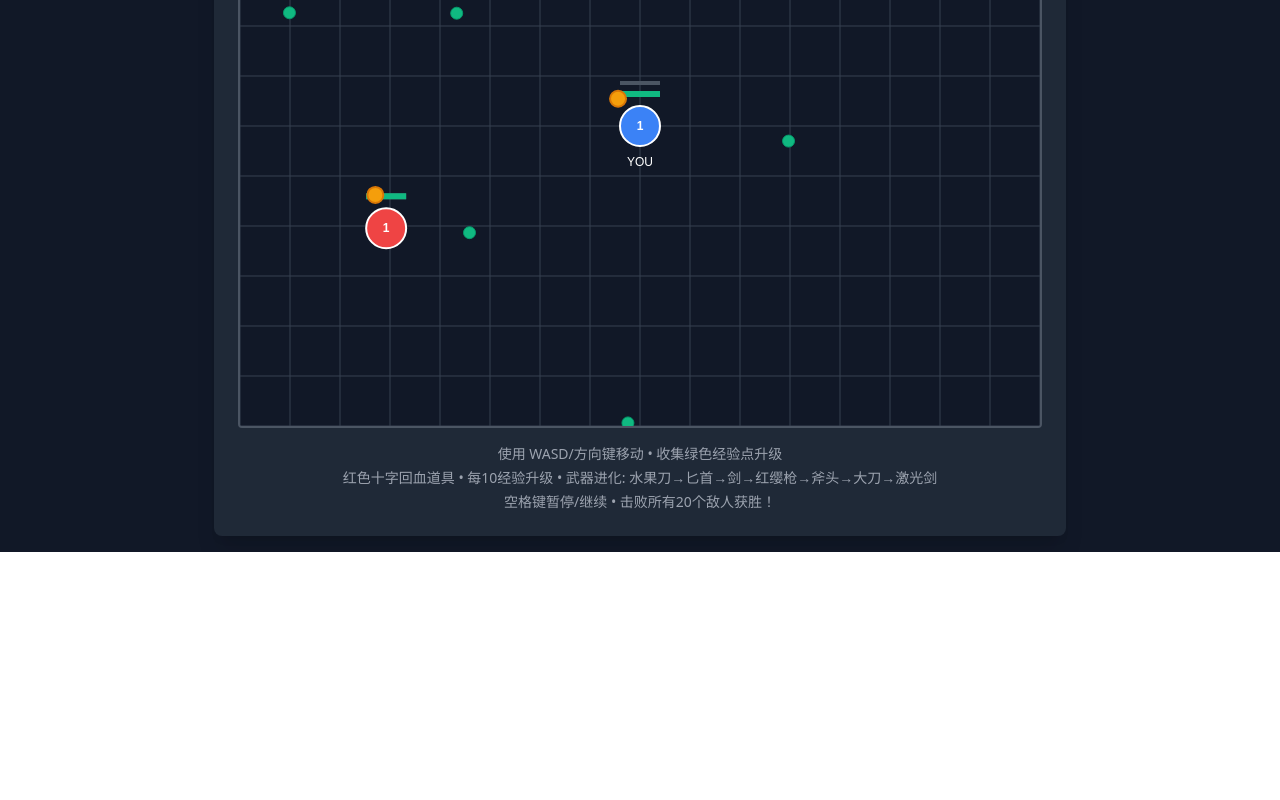
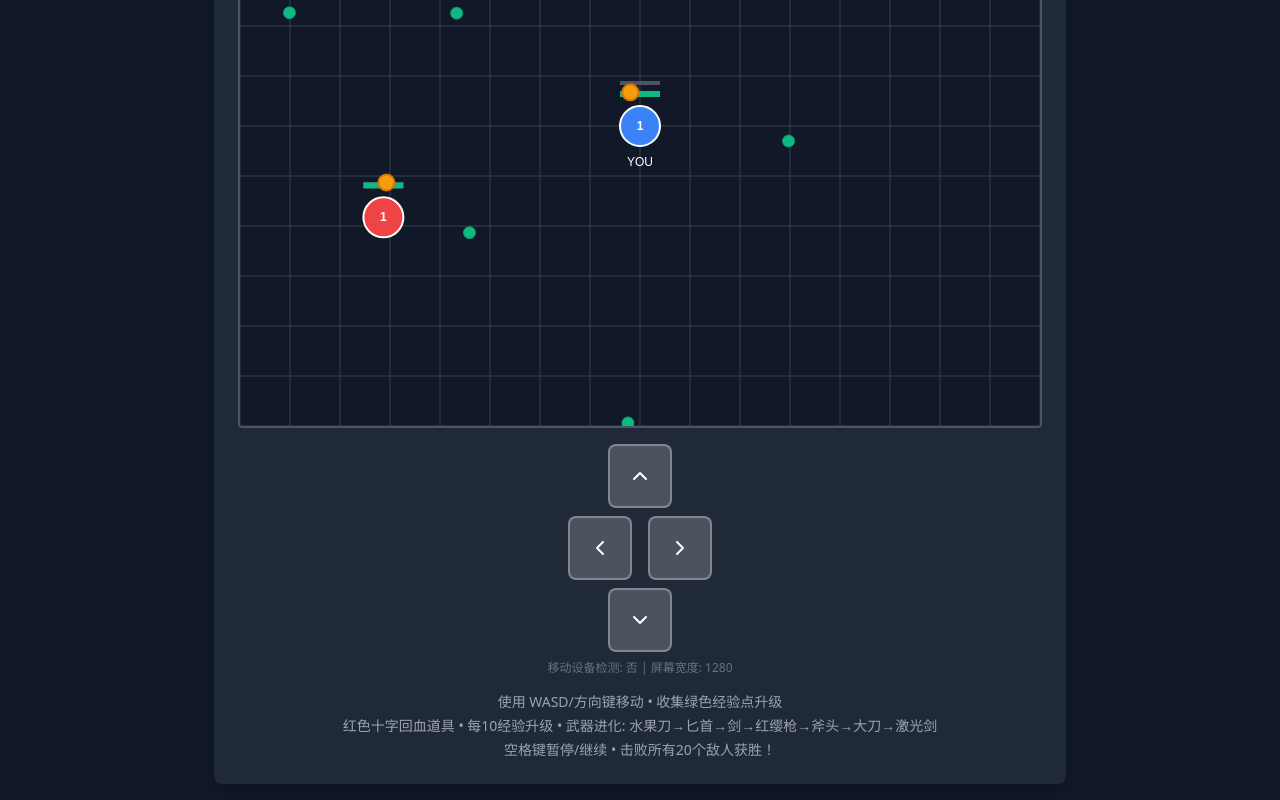
Before and after one commit to nevilwang/Survival_Combat, a React (Vite) app: page / in a window 1280 px wide. Shown: the part 312-1112 px from the top of the page. Before the commit the page ends 864 px from the top, so only its background shows below. Built offline with nearby package versions, Linux system fonts and the light colour scheme.

Commit message:
修复虚拟按键显示问题

```diff
--- a/src/Game.tsx
+++ b/src/Game.tsx
@@ -775,9 +775,19 @@ const Game: React.FC = () => {
         </div>
 
         {/* Virtual Buttons for mobile */}
+        <div className="flex justify-center mt-4">
+          <VirtualButtons onDirectionPress={handleDirectionPress} />
+        </div>
+
+        {/* Debug info */}
+        <div className="mt-2 text-xs text-gray-500 text-center">
+          移动设备检测: {isMobile ? '是' : '否'} | 屏幕宽度: {typeof window !== 'undefined' ? window.innerWidth : 'N/A'}
+        </div>
+
+        {/* Conditional mobile buttons (backup) */}
         {isMobile && (
           <div className="flex justify-center mt-4">
-            <VirtualButtons onDirectionPress={handleDirectionPress} />
+            <div className="text-white text-sm">移动端按键已启用</div>
           </div>
         )}
 
```
